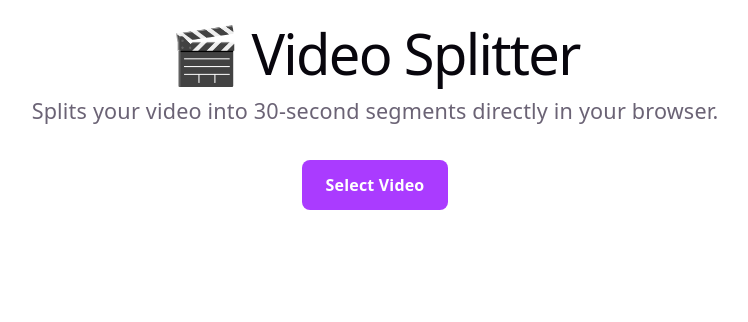
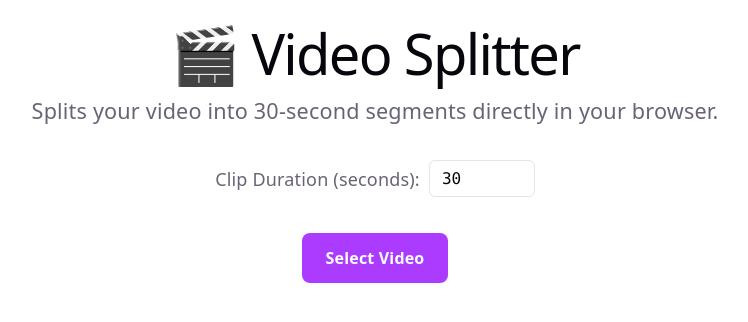
Before and after one commit to ssJvirtually/video-splitter, a React (Vite) app: page / in a window 1280 px wide. Shown: the top 322 px of the page, without its empty margins (265-1013 px from the left). Built offline with nearby package versions, Linux system fonts and the light colour scheme; what @ffmpeg/ffmpeg would draw is missing.

Commit message:
Add option to user to select clip duration

```diff
--- a/src/App.jsx
+++ b/src/App.jsx
@@ -8,6 +8,7 @@ function App() {
   const [progress, setProgress] = useState(0)
   const [status, setStatus] = useState("Idle")
   const [isZipping, setIsZipping] = useState(false)
+  const [segmentDuration, setSegmentDuration] = useState(30)
 
   // Cleanup blob URLs to prevent memory leaks
   useEffect(() => {
@@ -23,7 +24,7 @@ function App() {
     setProgress(0)
     setChunks([]) // Clear previous chunks
     try {
-      const result = await splitVideo(file, setProgress, setStatus)
+      const result = await splitVideo(file, segmentDuration, setProgress, setStatus)
 
       // Create URLs once and store them
       const chunksWithUrls = result.map(chunk => ({
@@ -71,7 +72,19 @@ function App() {
   return (
     <div className="container">
       <h1>🎬 Video Splitter</h1>
-      <p className="description">Splits your video into 30-second segments directly in your browser.</p>
+      <p className="description">Splits your video into {segmentDuration}-second segments directly in your browser.</p>
+
+      <div className="settings-row">
+        <label htmlFor="duration">Clip Duration (seconds): </label>
+        <input
+          type="number"
+          id="duration"
+          value={segmentDuration}
+          onChange={(e) => setSegmentDuration(Number(e.target.value))}
+          min="1"
+          className="duration-input"
+        />
+      </div>
 
       <div className="action-row">
         <div className="upload-section">
--- a/src/ffmpegService.js
+++ b/src/ffmpegService.js
@@ -19,7 +19,7 @@ export async function loadFFmpeg(setStatus) {
   setStatus('FFmpeg Ready');
 }
 
-export async function splitVideo(file, setProgress, setStatus) {
+export async function splitVideo(file, segmentTime, setProgress, setStatus) {
   let progressHandler;
 
   try {
@@ -49,7 +49,7 @@ export async function splitVideo(file, setProgress, setStatus) {
       '-i', 'input.mp4',
       '-c', 'copy',
       '-map', '0',
-      '-segment_time', '30',
+      '-segment_time', String(segmentTime),
       '-f', 'segment',
       'chunk_%03d.mp4'
     ]);
--- a/src/style.css
+++ b/src/style.css
@@ -17,6 +17,31 @@
   justify-content: center;
   align-items: center;
   margin: 2rem 0;
+}
+
+.settings-row {
+  margin-bottom: 1.5rem;
+  display: flex;
+  justify-content: center;
+  align-items: center;
+  gap: 0.5rem;
+}
+
+.duration-input {
+  padding: 8px 12px;
+  border-radius: 6px;
+  border: 1px solid var(--border);
+  background: var(--bg);
+  color: var(--text-h);
+  width: 80px;
+  font-size: 16px;
+  font-family: var(--mono);
+}
+
+.duration-input:focus {
+  outline: none;
+  border-color: var(--accent);
+  box-shadow: 0 0 0 2px var(--accent-bg);
 }
 
 .upload-section {
```
